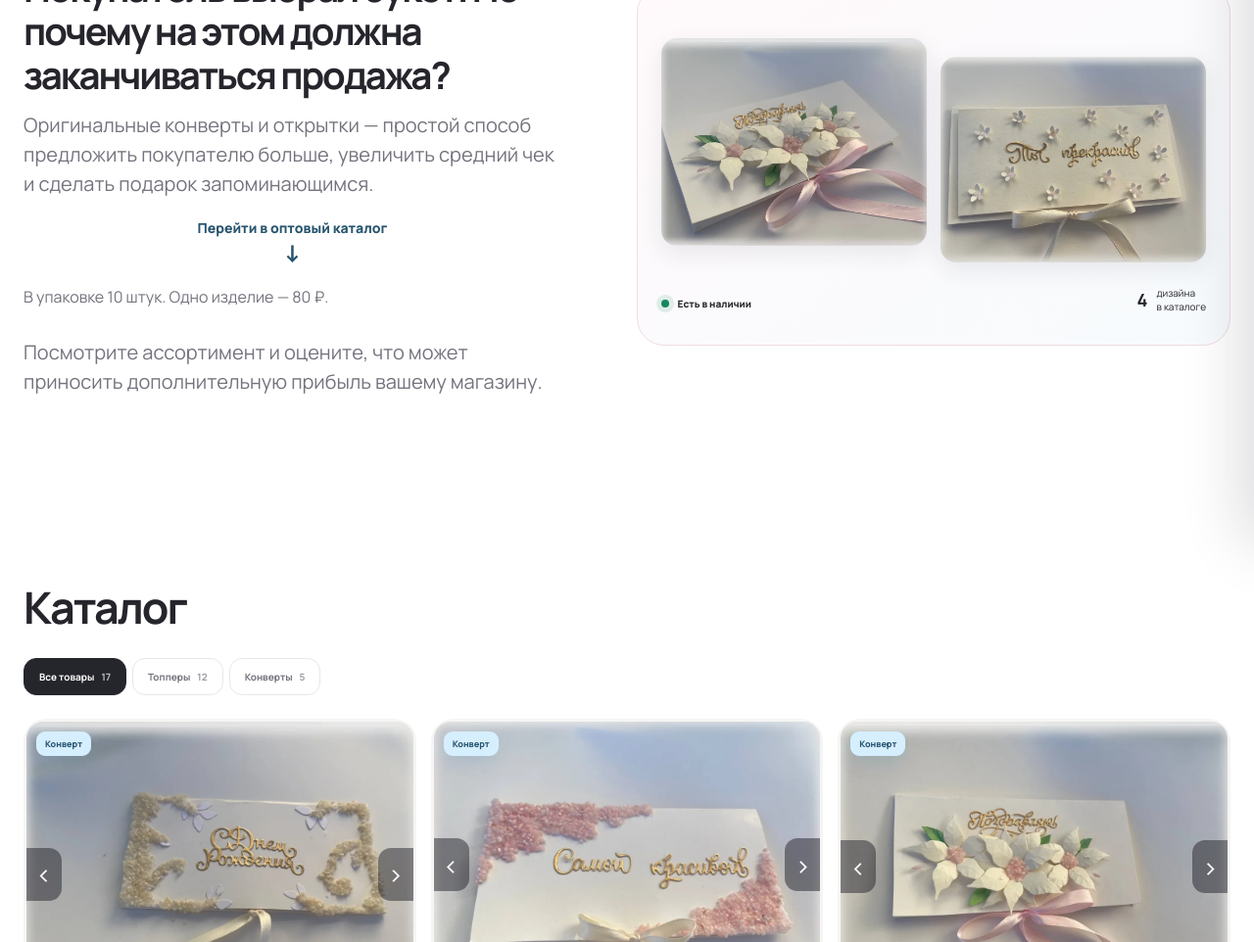
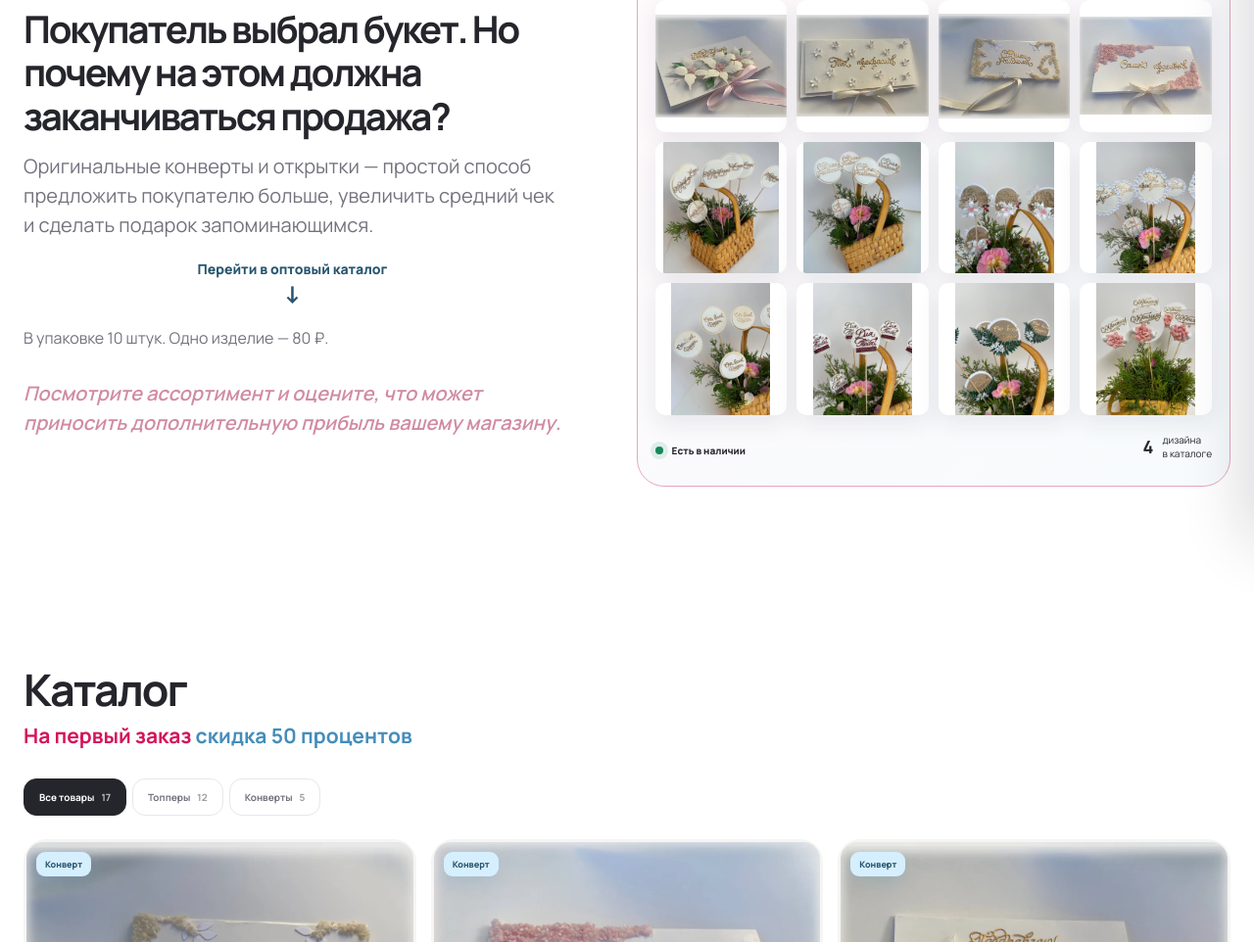
Before and after one commit to LangSage/topper-shop, a plain HTML site: page index.html in a window 1280 px wide. Shown: the part 248-1210 px from the top of the page at 98% size. Drawn offline with nearby package versions, Linux system fonts and the light colour scheme; a web font is replaced by a local one.

Commit message:
Expand hero showcase and add first-order promotion

```diff
--- a/index.html
+++ b/index.html
@@ -69,6 +69,21 @@
         .hero__showcase .hero__envelope { border-radius: 12px; }
         .hero__showcase .hero__envelope--flowers { margin-top: 24px; }
       }
+      .hero .hero__invitation { color: #d18ba4; font-weight: 600; font-style: italic; }
+      .hero__visual.hero__visual--envelopes { border: 1px solid #e9a5bc; padding: 18px; }
+      .hero__brand { display: flex; align-items: center; justify-content: center; gap: 9px; margin-bottom: 16px; color: #000; font: 400 clamp(24px, 2.5vw, 34px) "Marck Script", cursive; }
+      .hero__brand .brand__flower { width: 27px; height: 34px; }
+      .hero__showcase { grid-template-columns: repeat(4, minmax(0, 1fr)); gap: 10px; padding: 0 0 18px; }
+      .hero__showcase .hero__envelope { aspect-ratio: 1; height: auto; object-fit: contain; background: #fff; border-radius: 10px; }
+      .hero__showcase .hero__envelope--flowers { margin-top: 0; }
+      .catalog__offer { margin: 10px 0 0; font-size: clamp(15px, 2vw, 21px); font-weight: 700; line-height: 1.4; }
+      .catalog__offer span { color: var(--raspberry); }
+      .catalog__offer strong { color: #448dbb; }
+      @media (max-width: 700px) {
+        .hero__showcase { grid-template-columns: repeat(4, minmax(0, 1fr)); gap: 7px; }
+        .hero__showcase .hero__envelope--flowers { margin-top: 0; }
+        .hero__brand { margin-bottom: 12px; font-size: 26px; }
+      }
     </style>
   </head>
   <body>
@@ -99,12 +114,23 @@
           <p class="hero__lead hero__detail">Оригинальные конверты и открытки — простой способ предложить покупателю больше, увеличить средний чек и сделать подарок запоминающимся.</p>
           <a class="hero__catalog-link" href="#catalog">Перейти в оптовый каталог<span aria-hidden="true">↓</span></a>
           <p class="hero__lead">В упаковке 10 штук. Одно изделие — 80 ₽.</p>
-          <p class="hero__lead hero__detail">Посмотрите ассортимент и оцените, что может приносить дополнительную прибыль вашему магазину.</p>
+          <p class="hero__lead hero__detail hero__invitation">Посмотрите ассортимент и оцените, что может приносить дополнительную прибыль вашему магазину.</p>
         </div>
         <div class="hero__visual hero__visual--envelopes">
-          <div class="hero__showcase" aria-label="Мини-презентация подарочных конвертов">
+          <div class="hero__brand"><svg class="brand__flower" viewBox="0 0 40 48" aria-hidden="true"><path d="M20 26v19" fill="none" stroke="currentColor" stroke-width="2.5" stroke-linecap="round"/><path d="M20 40c0-8 6-12 13-12-1 7-6 12-13 12Z" fill="currentColor"/><path d="M20 10C15 2 8 7 11 14 2 14 4 24 12 23c-2 8 7 10 8 3 3 7 11 5 9-3 8 1 10-9 1-9 3-7-5-12-10-4Z" fill="currentColor"/><circle cx="20" cy="18" r="3" fill="white"/></svg><span>Конверты Premium</span></div>
+          <div class="hero__showcase" aria-label="Презентация конвертов и топперов">
             <img class="hero__envelope hero__envelope--congrats" src="assets/products/envelope-congrats-2-cropped.webp" alt="Конверт Поздравляю с объёмными цветами" width="1010" height="790" fetchpriority="high" />
             <img class="hero__envelope hero__envelope--flowers" src="assets/products/envelope-flowers-2-cropped.webp" alt="Конверт Ты прекрасна с украшениями-ромашками" width="1010" height="780" fetchpriority="high" />
+            <img class="hero__envelope" src="assets/products/envelope-birthday-1-cropped.webp" alt="Общий вид конверта С днём рождения с жемчужной крошкой" loading="lazy" />
+            <img class="hero__envelope" src="assets/products/envelope-beauty-1-cropped.webp" alt="Общий вид розового конверта Самой красивой" loading="lazy" />
+            <img class="hero__envelope" src="assets/products/photo-1.webp" alt="Топперы Поздравляю в композиции" loading="lazy" />
+            <img class="hero__envelope" src="assets/products/photo-5.webp" alt="Топперы С днём рождения в композиции" loading="lazy" />
+            <img class="hero__envelope" src="assets/products/photo-7.webp" alt="Цветочные топперы С днём рождения" loading="lazy" />
+            <img class="hero__envelope" src="assets/products/photo-10.webp" alt="Топперы Ты прекрасна в композиции" loading="lazy" />
+            <img class="hero__envelope" src="assets/products/photo-15.webp" alt="Топпер От всей души в композиции" loading="lazy" />
+            <img class="hero__envelope" src="assets/products/photo-18.webp" alt="Топперы Для тебя с любовью" loading="lazy" />
+            <img class="hero__envelope" src="assets/products/photo-21.webp" alt="Серия топперов От всей души с зеленью" loading="lazy" />
+            <img class="hero__envelope" src="assets/products/photo-22.webp" alt="Серия топперов С юбилеем" loading="lazy" />
           </div>
           <div class="hero__note"><strong>4</strong><span>дизайна<br />в каталоге</span></div>
           <div class="hero__stock"><i></i> Есть в наличии</div>
@@ -113,7 +139,7 @@
 
       <section class="catalog shell" id="catalog">
         <div class="section-heading">
-          <div><h2>Каталог</h2></div>
+          <div><h2>Каталог</h2><p class="catalog__offer"><span>На первый заказ</span> <strong>скидка 50 процентов</strong></p></div>
         </div>
         <div class="category-row" role="group" aria-label="Фильтр каталога">
           <button class="category category--active" type="button" data-product-filter="all" aria-pressed="true">Все товары <span>17</span></button>
```
